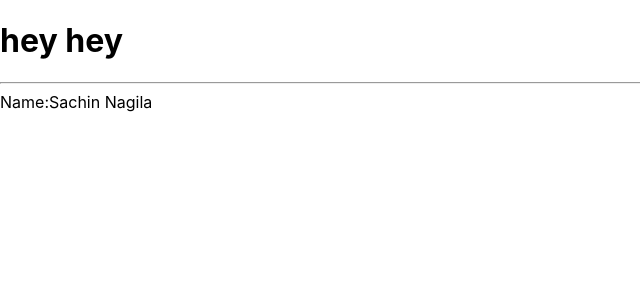
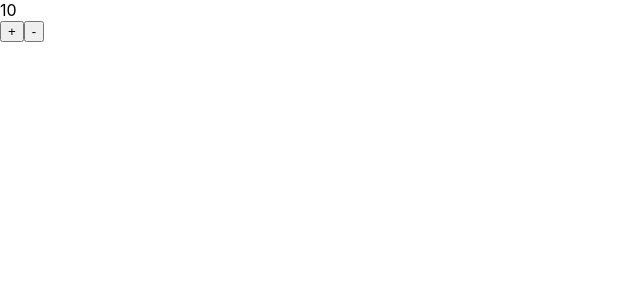
Before and after one commit to snagila/My-react-app, a React (Create React App) app: page / in a window 1280 px wide. Shown: the top 300 px of the page, without its empty margins (0-640 px from the left). Built offline with nearby package versions, Linux system fonts and the light colour scheme.

Commit message:
React counter app using useState hook

```diff
--- a/src/App.js
+++ b/src/App.js
@@ -1,12 +1,22 @@
+import { useState } from "react";
 import "./App.css";
-import Profile from "./UserComponent.jsx";
+import PremCom, { Userbio } from "./UserComponent.jsx";
 
 const App = () => {
+  const [counter, setCounter] = useState(10);
+
+  const increase = () => {
+    setCounter(counter + 1);
+  };
+  const decrease = () => {
+    setCounter(counter - 1);
+  };
+  console.log(counter);
   return (
     <>
-      <h1>hey hey</h1>
-      <hr />
-      <Profile />
+      <div>{counter}</div>
+      <button onClick={increase}>+</button>
+      <button onClick={decrease}>-</button>
     </>
   );
 };
--- a/src/UserComponent.jsx
+++ b/src/UserComponent.jsx
@@ -1,8 +1,14 @@
-const Profile = () => {
+const Profile = ({ nameOfProp, bio }) => {
   return (
-    <>
-      <div>Name:Sachin Nagila</div>
-    </>
+    <div>
+      <h1>{nameOfProp}</h1>
+      <hr />
+      <div>{bio}</div>
+    </div>
   );
 };
 export default Profile;
+
+export const Userbio = () => {
+  return "Lorem ipsum dolor sit amet consectetur adipisicing elit. Ratione accusantium corrupti omnis aliquam laudantium optio aliquid sunt tempore commodi adipisci!";
+};
```
